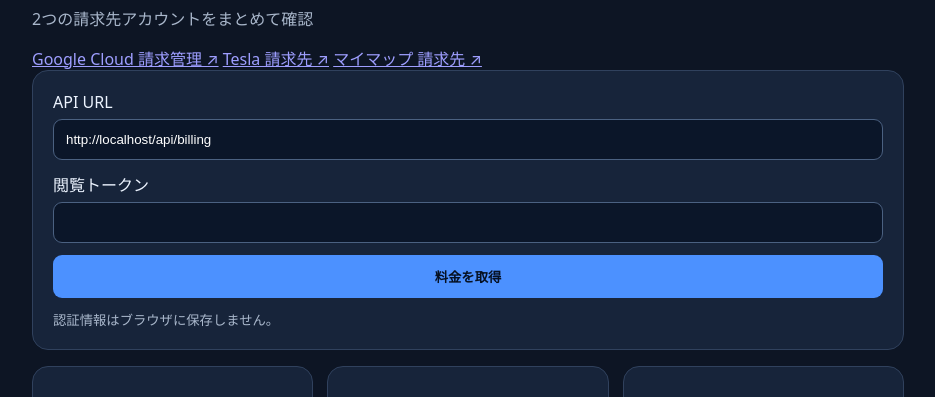
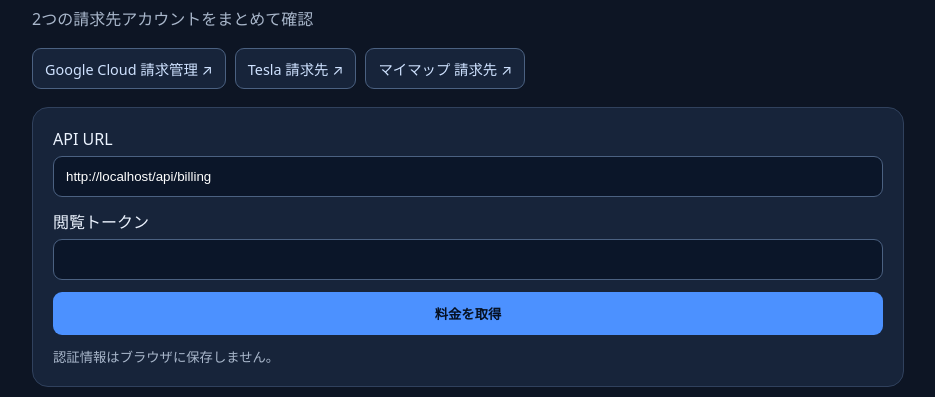
Before and after one commit to ducat595/gcp-billing-monitor, a plain HTML site: page frontend/index.html in a window 1280 px wide. Shown: the part 104-501 px from the top of the page, without its empty margins (172-1107 px from the left). Drawn offline with Linux system fonts and the light colour scheme.

Commit message:
Add Google Cloud billing links and green yellow red budget signal

```diff
--- a/frontend/style.css
+++ b/frontend/style.css
@@ -1 +1,2 @@
 :root{color-scheme:dark;font-family:system-ui,-apple-system,sans-serif;background:#0d1524;color:#edf4ff}*{box-sizing:border-box}body{margin:0}main{max-width:920px;margin:auto;padding:24px}header p,small{color:#a9b7cb}.settings,.panel,.account{background:#17243a;border:1px solid #30415d;border-radius:16px;padding:20px}.settings{display:grid;gap:12px}input{display:block;width:100%;padding:12px;margin-top:6px;border:1px solid #4b6181;border-radius:9px;background:#0b1629;color:white}button{background:#4c91ff;color:#061123;border:0;border-radius:9px;padding:12px;font-weight:700;cursor:pointer}.summary,.accounts{display:grid;grid-template-columns:repeat(auto-fit,minmax(260px,1fr));gap:14px;margin-top:16px}.panel h2,.account h2{font-size:1rem;color:#b9c9df}.panel strong,.account strong{font-size:2rem}.status{color:#ffcf7e}.bars{display:flex;align-items:end;gap:3px;height:80px;margin-top:20px}.bar{flex:1;background:#63a8ff;min-height:2px;border-radius:3px 3px 0 0}#message{color:#ffcf7e}
+.billing-links{display:flex;gap:9px;flex-wrap:wrap;margin:18px 0}.billing-links a{color:#cfe2ff;text-decoration:none;border:1px solid #4b6181;border-radius:9px;padding:9px 12px;background:#17243a;font-size:.9rem}.billing-links a:hover{text-decoration:underline}.budget-signal{display:flex;align-items:center;gap:12px;margin:14px 0 8px}.budget-signal strong{font-size:1.25rem}.signal-light{display:inline-block;width:27px;height:27px;border-radius:50%;background:#8490a2;box-shadow:0 0 0 3px #334056;flex-shrink:0}.budget-signal.green .signal-light{background:#27cf78;box-shadow:0 0 0 3px #18533c,0 0 14px #27cf7866}.budget-signal.yellow .signal-light{background:#f6c44b;box-shadow:0 0 0 3px #665022,0 0 14px #f6c44b66}.budget-signal.red .signal-light{background:#ff5c65;box-shadow:0 0 0 3px #642a32,0 0 14px #ff5c6566}#signal-detail{font-size:.9rem;color:#d1def0;overflow-wrap:anywhere}
```
